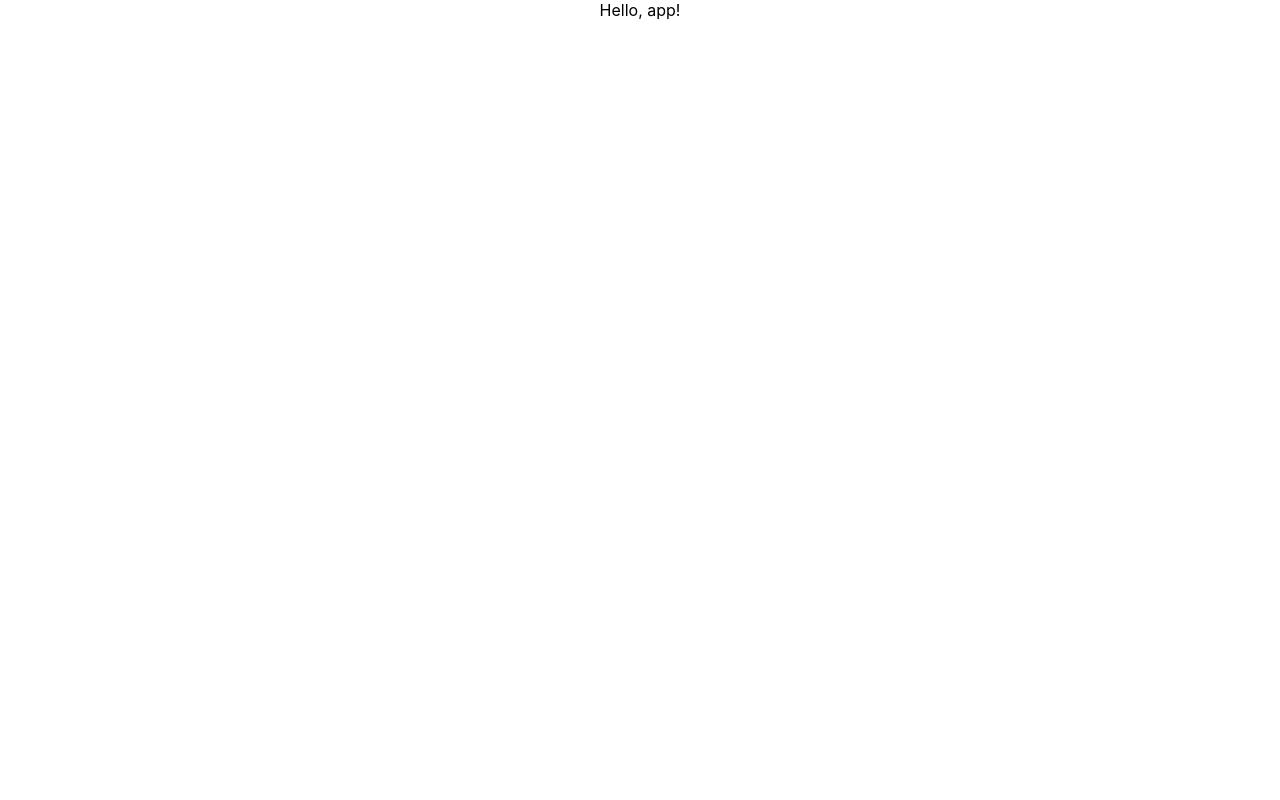
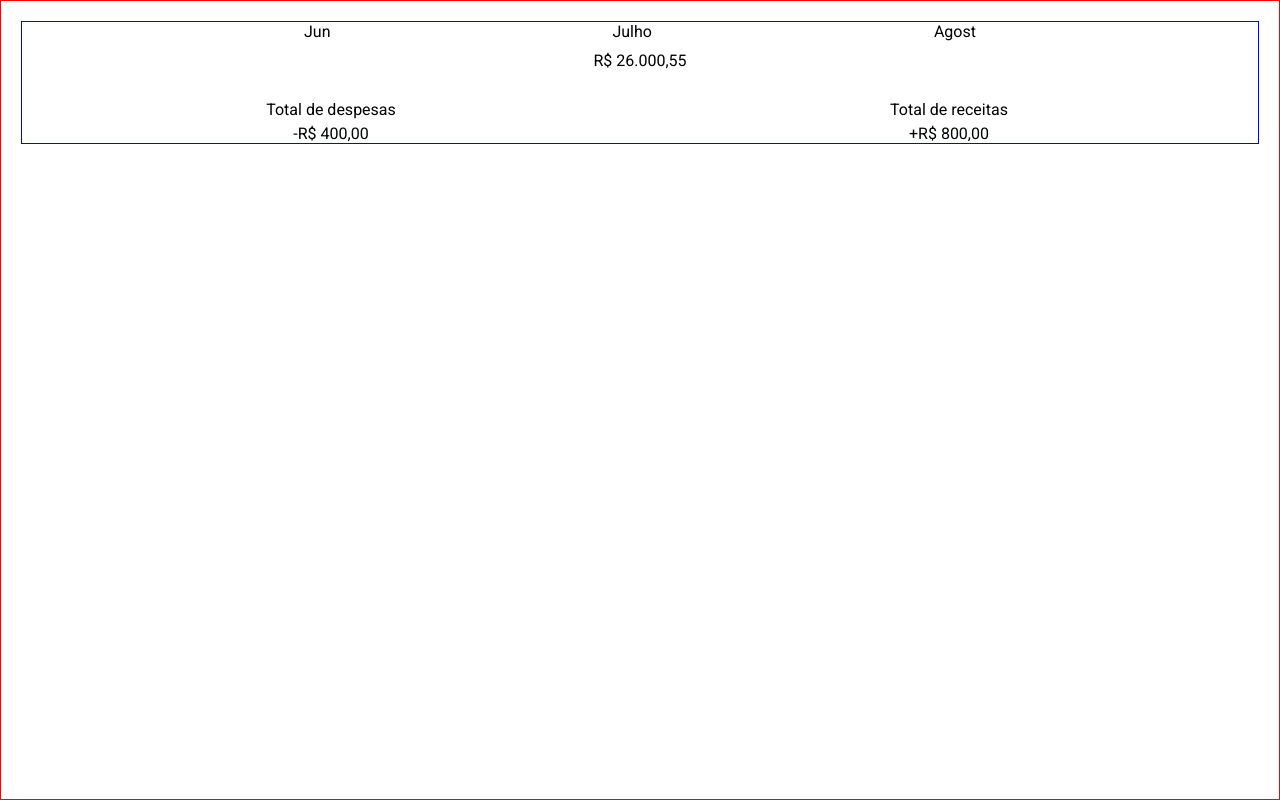
Before and after one commit to GustavoSilva-hub/cashControl, a React (Create React App) app: page / in a window 1280 px wide. Built offline with nearby package versions, Linux system fonts and the light colour scheme.

Commit message:
:ok_hand: style: add dashboard layout

```diff
--- a/package.json
+++ b/package.json
@@ -13,6 +13,7 @@
     "react": "^18.2.0",
     "react-dom": "^18.2.0",
     "react-scripts": "5.0.1",
+    "sass": "^1.54.9",
     "typescript": "^4.8.3",
     "web-vitals": "^2.1.4"
   },
--- a/public/index.html
+++ b/public/index.html
@@ -1,17 +1,21 @@
 <!DOCTYPE html>
 <html lang="pt-BR">
+
 <head>
   <meta charset="utf-8" />
   <meta name="viewport" content="width=device-width, initial-scale=1" />
   <meta name="theme-color" content="#000000" />
-    <meta
-      name="description"
-      content="Web site created using create-react-app"
-    />
+  <meta name="description" content="Web site created using create-react-app" />
+  <link rel="preconnect" href="https://fonts.googleapis.com">
+  <link rel="preconnect" href="https://fonts.gstatic.com" crossorigin>
+  <link href="https://fonts.googleapis.com/css2?family=Roboto:wght@400;500;700&display=swap" rel="stylesheet">
   <title>Caixa do condomínio</title>
 </head>
+
 <body>
   <noscript>You need to enable JavaScript to run this app.</noscript>
   <div id="root"></div>
+
 </body>
+
 </html>
--- a/src/App.css
+++ /dev/null
@@ -1,38 +0,0 @@
-.App {
-  text-align: center;
-}
-
-.App-logo {
-  height: 40vmin;
-  pointer-events: none;
-}
-
-@media (prefers-reduced-motion: no-preference) {
-  .App-logo {
-    animation: App-logo-spin infinite 20s linear;
-  }
-}
-
-.App-header {
-  background-color: #282c34;
-  min-height: 100vh;
-  display: flex;
-  flex-direction: column;
-  align-items: center;
-  justify-content: center;
-  font-size: calc(10px + 2vmin);
-  color: white;
-}
-
-.App-link {
-  color: #61dafb;
-}
-
-@keyframes App-logo-spin {
-  from {
-    transform: rotate(0deg);
-  }
-  to {
-    transform: rotate(360deg);
-  }
-}
--- a/src/App.tsx
+++ b/src/App.tsx
@@ -1,10 +1,10 @@
 import React from 'react';
-import './App.css';
+import Home from './pages/Home';
 
 function App() {
   return (
     <div className="App">
-      Hello, app!
+      <Home/>
     </div>
   );
 }
--- /dev/null
+++ b/src/components/Dashboard.tsx
@@ -0,0 +1,41 @@
+import React from 'react';
+
+import '../styles/components/Dashboard.scss';
+
+function Dashboard() {
+    return(
+        <div className="dashboard">
+        <div className="current-cash">
+            <div className="months">
+                <span className="month">Jun</span>
+                <span className="month current">Julho</span>
+                <span className="month">Agost</span>
+            </div>
+            <div className="cash">
+                <span>R$ 26.000,55</span>
+            </div>
+        </div>
+        <div className="inflows-outflows">
+            <div className="inflows">
+                <div className="flow-title">
+                    Total de despesas
+                </div>
+                <div className="flow-cash">
+                    -R$ 400,00
+                </div>
+            </div>
+            <div className="outflows">
+                <div className="flow-title">
+                    Total de receitas
+                </div>
+                <div className="flow-cash">
+                    +R$ 800,00
+                </div>
+            </div>
+        </div>
+    </div>
+    )
+
+}
+
+export default Dashboard;
--- a/src/index.css
+++ /dev/null
@@ -1,13 +0,0 @@
-body {
-  margin: 0;
-  font-family: -apple-system, BlinkMacSystemFont, 'Segoe UI', 'Roboto', 'Oxygen',
-    'Ubuntu', 'Cantarell', 'Fira Sans', 'Droid Sans', 'Helvetica Neue',
-    sans-serif;
-  -webkit-font-smoothing: antialiased;
-  -moz-osx-font-smoothing: grayscale;
-}
-
-code {
-  font-family: source-code-pro, Menlo, Monaco, Consolas, 'Courier New',
-    monospace;
-}
--- a/src/index.tsx
+++ b/src/index.tsx
@@ -1,6 +1,8 @@
 import React from 'react';
 import ReactDOM from 'react-dom/client';
-import './index.css';
+
+import './styles/global.scss';
+
 import App from './App';
 
 
--- /dev/null
+++ b/src/pages/Home.tsx
@@ -0,0 +1,16 @@
+import React from 'react';
+
+import Dashboard from '../components/Dashboard';
+
+import '../styles/pages/Home.scss';
+function Home(){
+    return(
+        <div className="home-page">
+            <div className="content">
+                <Dashboard/>
+            </div>
+        </div>
+    )
+}
+
+export default Home;
--- /dev/null
+++ b/src/styles/components/Dashboard.scss
@@ -0,0 +1,27 @@
+div.dashboard {
+    flex-direction: column;
+
+    gap: 30px;
+
+    div.current-cash {
+        flex-direction: column;
+
+        gap: 10px;
+
+        div.months {
+            width: 100%;
+
+            justify-content: space-evenly;
+        }
+
+    }
+
+    div.inflows-outflows {
+        div {
+            gap:5px;
+            flex-direction:column;
+        }
+    }
+
+    border: 1px solid blue;
+}
--- /dev/null
+++ b/src/styles/global.scss
@@ -0,0 +1,22 @@
+* {
+    box-sizing: border-box;
+}
+
+body {
+    padding: 0;
+    margin: 0;
+
+    width: 100vw;
+    height: 100vh;
+
+    font-family: 'Roboto', sans-serif;
+}
+
+div {
+    width: 100%;
+    height: auto;
+
+    display: flex;
+    align-items: center;
+    justify-content: center;
+}
--- /dev/null
+++ b/src/styles/pages/Home.scss
@@ -0,0 +1,13 @@
+div.home-page{
+    height: 100vh;
+}
+
+div.content{
+    height:100%;
+
+    padding:  20px 20px;
+
+    align-items: flex-start;
+
+    border: 1px solid red;
+}
```
Also changed, not shown: src/components/Header.tsx (added, +21 -0 lines), 1 other file (tests, documents, lock files or other folders). Lines whose indentation alone changed are shown as unchanged.
